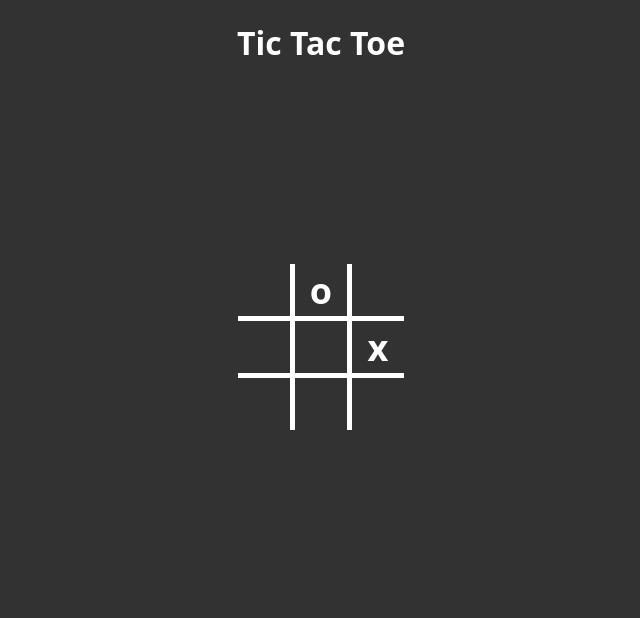
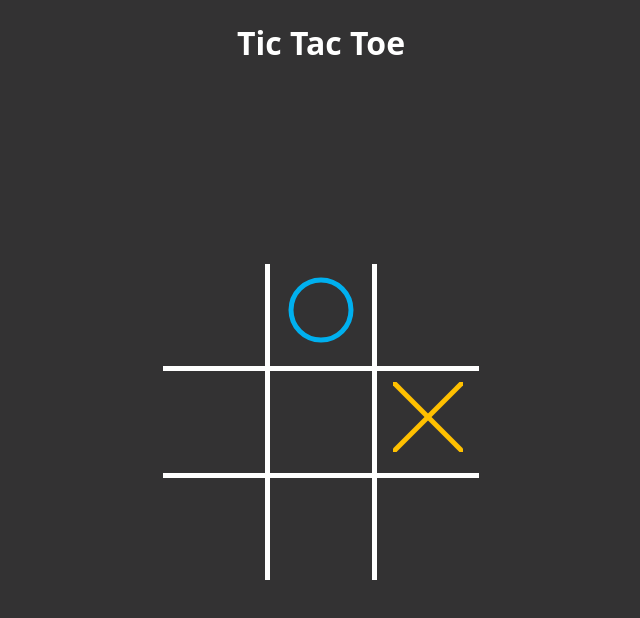
Before and after one commit to Chrizly311/tic-tac-toe, a plain HTML site: page index.html in a window 1280 px wide. Shown: the whole page, without its empty margins (319-959 px from the left). Drawn offline with Linux system fonts and the light colour scheme.

Commit message:
added svg graphics for X and O

```diff
--- a/script.js
+++ b/script.js
@@ -10,9 +10,11 @@ null,
 null,
 ];
 
+
 function init() {
     render();
 }
+
 
 function render() {
     const contentDiv = document.getElementById('content');
@@ -24,9 +26,9 @@ function render() {
                 const index = i * 3 + j;
                 let symbol = '';
                 if(fields[index] === 'circle') {
-                    symbol = 'o';
+                    symbol = generateCircleSVG();
                 } else if (fields[index] === 'cross') {
-                    symbol = 'x';
+                    symbol = generateCrossSVG();
                 }
                 tableHtml += `<td>${symbol}</td>`;
             }
@@ -36,3 +38,40 @@ function render() {
 
     contentDiv.innerHTML = tableHtml;
 }
+
+
+function generateCircleSVG() {
+    const color = '#00B0EF';
+    const width = 70;
+    const height = 70;
+
+    return `<svg width="${width}" height="${height}">
+              <circle cx="35" cy="35" r="30" stroke="${color}" stroke-width="5" fill="none">
+                <animate attributeName="stroke-dasharray" from="0 188.5" to="188.5 0" dur="0.2s" fill="freeze" />
+              </circle>
+            </svg>`;
+}
+
+
+function generateCrossSVG() {
+    const color = '#FFC000';
+    const width = 70;
+    const height = 70;
+
+    const svgHtml = `
+      <svg width="${width}" height="${height}">
+        <line x1="0" y1="0" x2="${width}" y2="${height}"
+          stroke="${color}" stroke-width="5">
+          <animate attributeName="x2" values="0; ${width}" dur="200ms" />
+          <animate attributeName="y2" values="0; ${height}" dur="200ms" />
+        </line>
+        <line x1="${width}" y1="0" x2="0" y2="${height}"
+          stroke="${color}" stroke-width="5">
+          <animate attributeName="x2" values="${width}; 0" dur="200ms" />
+          <animate attributeName="y2" values="0; ${height}" dur="200ms" />
+        </line>
+      </svg>
+    `;
+
+    return svgHtml;
+}
--- a/style.css
+++ b/style.css
@@ -21,8 +21,8 @@ table {
 }
 
 td {
-    width: 50px;
-    height: 50px;
+    width: 100px;
+    height: 100px;
     text-align: center;
     font-size: 36px;
     font-weight: bold;
```
